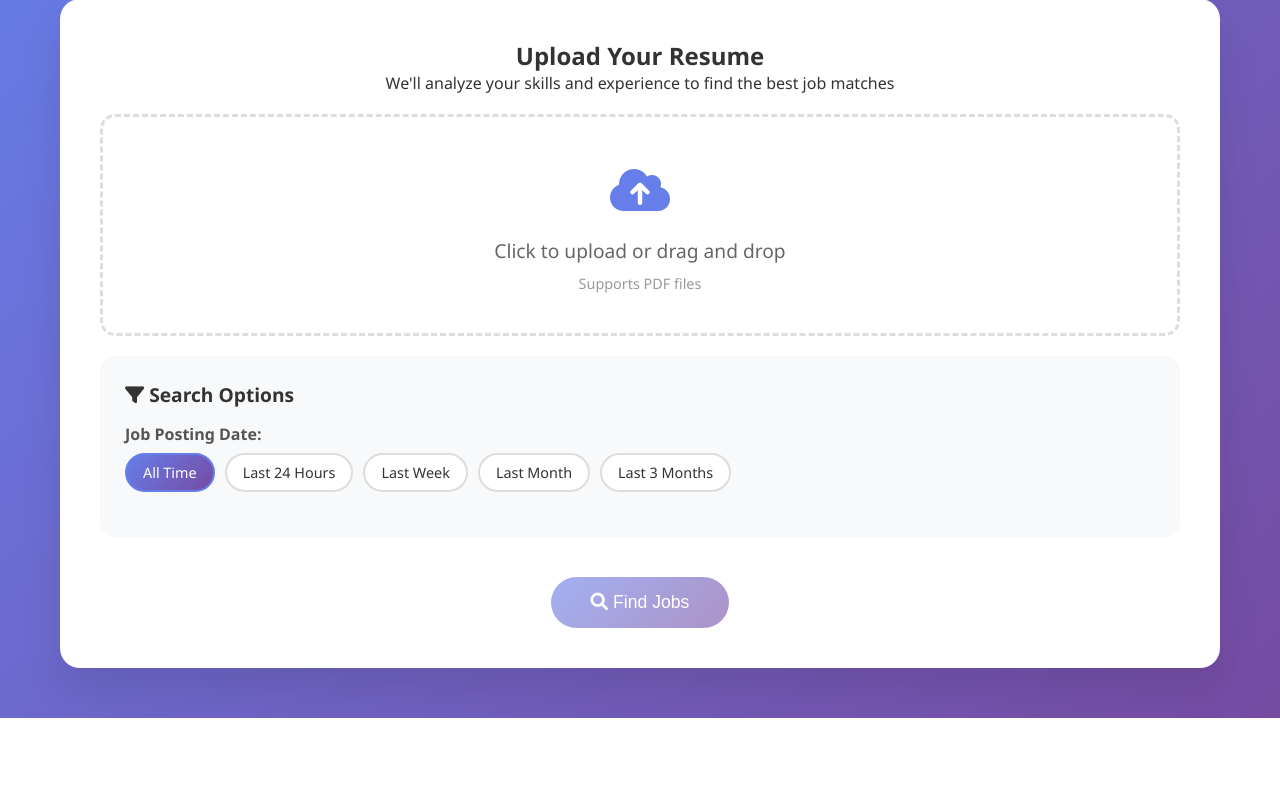
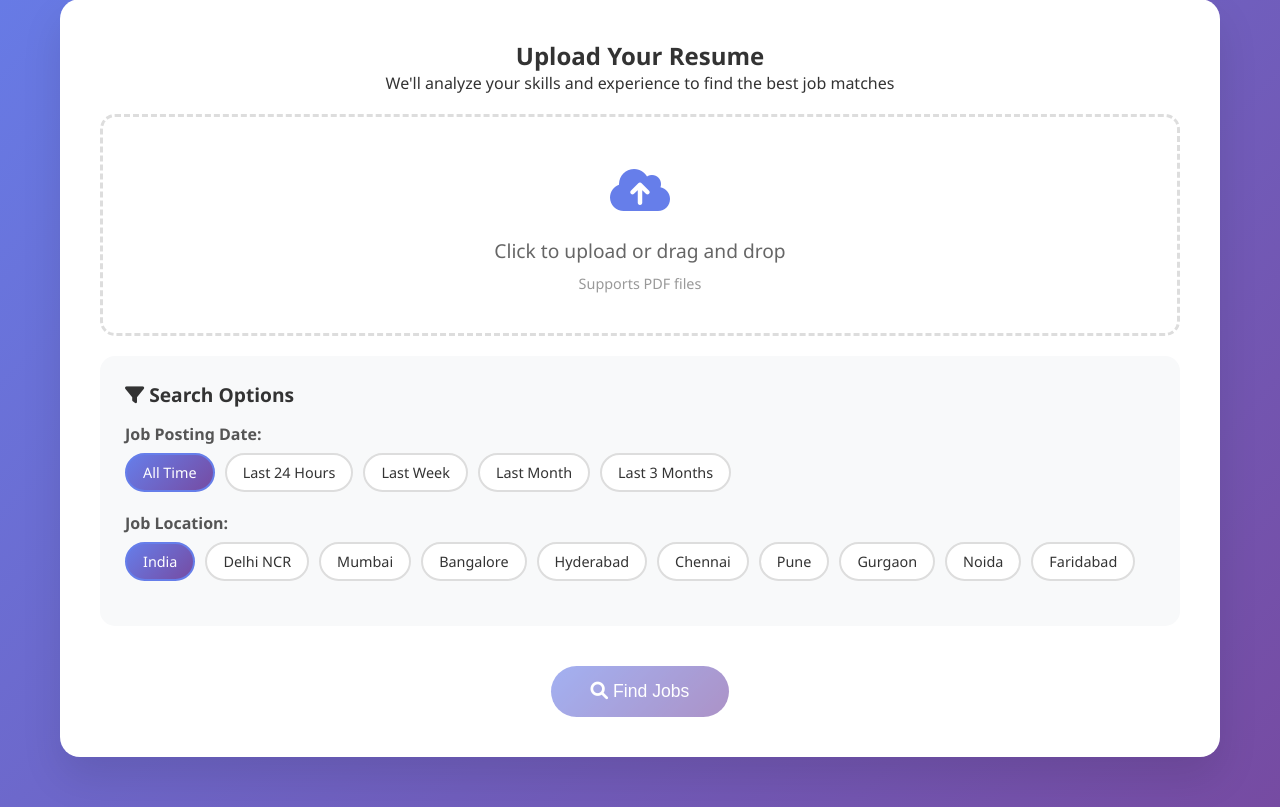
Before and after one commit to ShyanCS/job-finder, a Flask app: page / in a window 1280 px wide. Shown: the part 150-957 px from the top of the page. Before the commit the page ends 868 px from the top, so only its background shows below. Run offline with Flask 3, Linux system fonts and the light colour scheme; data that the repository does not hold is empty.

Commit message:
Added location filter

```diff
--- a/app.py
+++ b/app.py
@@ -488,7 +488,7 @@ def enhance_job_with_apply_links(job: dict) -> dict:
         logger.error(f"Error enhancing job with apply links: {e}")
         return job
 
-def discover_jobs_enhanced(experience_data: dict, date_filter: str = "all") -> list:
+def discover_jobs_enhanced(experience_data: dict, date_filter: str = "all", location_filter: str = "India") -> list:
     """Enhanced job discovery using experience-based filtering."""
     all_jobs = []
 
@@ -503,23 +503,23 @@ def discover_jobs_enhanced(experience_data: dict, date_filter: str = "all") -> l
         {
             "name": "Google Jobs",
             "engine": "google_jobs",
-            "locations": ["Faridabad, Haryana, India", "Delhi NCR, India", "Gurgaon, Haryana, India"],
+            "locations": [location_filter],
             "num": 15
         },
         {
             "name": "LinkedIn",
             "scraper": scrape_linkedin_jobs,
-            "locations": ["India"]
+            "locations": [location_filter]
         },
         {
             "name": "Indeed",
             "scraper": scrape_indeed_jobs,
-            "locations": ["India"]
+            "locations": [location_filter]
         },
         {
             "name": "Naukri",
             "scraper": scrape_naukri_jobs,
-            "locations": ["India"]
+            "locations": [location_filter]
         }
     ]
 
@@ -801,8 +801,9 @@ def find_jobs():
         if not file.filename.lower().endswith('.pdf'):
             return jsonify({"error": "Please upload a PDF file"}), 400
 
-        # Get date filter from request
+        # Get filters from request
         date_filter = request.form.get('date_filter', 'all')
+        location_filter = request.form.get('location_filter', 'India')
 
         # Parse Resume
         resume_text = parse_resume(file.stream)
@@ -818,7 +819,7 @@ def find_jobs():
             return jsonify({"error": "Could not extract experience information from resume. Please try again."}), 500
 
         # Discover Jobs with experience-based filtering
-        discovered_jobs = discover_jobs_enhanced(experience_data, date_filter)
+        discovered_jobs = discover_jobs_enhanced(experience_data, date_filter, location_filter)
         if not discovered_jobs:
             experience_level = experience_data.get('experience_level', 'entry')
             years = experience_data.get('years_experience', 0)
--- a/static/script.js
+++ b/static/script.js
@@ -22,6 +22,7 @@ const savedStatus = document.getElementById('saved-status');
 
 // Global variables
 let currentDateFilter = 'all';
+let currentLocationFilter = 'India';
 let currentJobs = [];
 let currentResumeInfo = null;
 
@@ -65,6 +66,23 @@ dateFilterOptions.addEventListener('click', (e) => {
 
         // Update current filter
         currentDateFilter = e.target.dataset.value;
+    }
+});
+
+// Location filter handling
+const locationFilterOptions = document.getElementById('location-filter-options');
+locationFilterOptions.addEventListener('click', (e) => {
+    if (e.target.classList.contains('filter-option')) {
+        // Remove active class from all options
+        locationFilterOptions.querySelectorAll('.filter-option').forEach(option => {
+            option.classList.remove('active');
+        });
+
+        // Add active class to clicked option
+        e.target.classList.add('active');
+
+        // Update current filter
+        currentLocationFilter = e.target.dataset.value;
     }
 });
 
@@ -117,7 +135,8 @@ submitBtn.addEventListener('click', async function(event) {
     // Prepare form data
     const formData = new FormData();
     formData.append('resume', file);
-    formData.append('date_filter', currentDateFilter);
+            formData.append('date_filter', currentDateFilter);
+        formData.append('location_filter', currentLocationFilter);
 
     try {
         const response = await fetch('/find-jobs', {
@@ -145,6 +164,7 @@ submitBtn.addEventListener('click', async function(event) {
             filename: file.name,
             size: file.size,
             date_filter: currentDateFilter,
+        location_filter: currentLocationFilter,
             search_date: new Date().toISOString()
         };
 
@@ -373,6 +393,12 @@ function updateResultsFilters() {
     dateBadge.className = 'filter-badge';
     dateBadge.innerHTML = `<i class="fas fa-calendar"></i> ${dateFilterText}`;
     resultsFilters.appendChild(dateBadge);
+
+    // Add location filter badge
+    const locationBadge = document.createElement('div');
+    locationBadge.className = 'filter-badge';
+    locationBadge.innerHTML = `<i class="fas fa-map-marker-alt"></i> ${currentLocationFilter}`;
+    resultsFilters.appendChild(locationBadge);
 }
 
 function getDateFilterText(filter) {
--- a/templates/index.html
+++ b/templates/index.html
@@ -647,6 +647,22 @@
                         <div class="filter-option" data-value="3months">Last 3 Months</div>
                     </div>
                 </div>
+
+                <div class="filter-group">
+                    <label>Job Location:</label>
+                    <div class="filter-options" id="location-filter-options">
+                        <div class="filter-option active" data-value="India">India</div>
+                        <div class="filter-option" data-value="Delhi NCR, India">Delhi NCR</div>
+                        <div class="filter-option" data-value="Mumbai, Maharashtra, India">Mumbai</div>
+                        <div class="filter-option" data-value="Bangalore, Karnataka, India">Bangalore</div>
+                        <div class="filter-option" data-value="Hyderabad, Telangana, India">Hyderabad</div>
+                        <div class="filter-option" data-value="Chennai, Tamil Nadu, India">Chennai</div>
+                        <div class="filter-option" data-value="Pune, Maharashtra, India">Pune</div>
+                        <div class="filter-option" data-value="Gurgaon, Haryana, India">Gurgaon</div>
+                        <div class="filter-option" data-value="Noida, Uttar Pradesh, India">Noida</div>
+                        <div class="filter-option" data-value="Faridabad, Haryana, India">Faridabad</div>
+                    </div>
+                </div>
             </div>
 
             <button type="submit" class="submit-btn" id="submit-btn" disabled>
```
